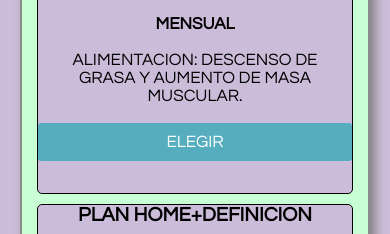
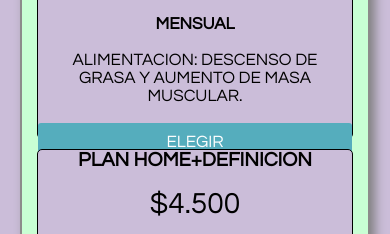
Before and after one commit to GianBrignani00/MindMuscleConection, a plain HTML site: page pages/planes.html in a window 390 px wide. Shown: the part 552-786 px from the top of the page. Drawn offline with Linux system fonts and the light colour scheme.

Commit message:
responsive

```diff
--- a/css/estilos.css
+++ b/css/estilos.css
@@ -124,7 +124,7 @@ main{
     font-size: 17px;
     width: 30%;
     margin: 10px;
-    height: 260px;
+    height: 219px;
     flex-grow: 1;
     text-transform: uppercase;
     background: #cbbdd9;
@@ -234,10 +234,40 @@ form button:hover{
     text-decoration: dotted;
     border: 1px double black;
     border-radius: 5px;
-    font-size: 13px;
+    font-size: 15px;
     width: 30%;
     margin: 5px;
-    height: 255px;
+    height: 209px;
+    flex-grow: 1;
+    text-transform: uppercase;
+    background: #cbbdd9;
+    }
+}
+
+@media(max-width:1062px){
+    .planes{
+    text-decoration: dotted;
+    border: 1px double black;
+    border-radius: 5px;
+    font-size: 11px;
+    width: 30%;
+    margin: 5px;
+    height: 209px;
+    flex-grow: 1;
+    text-transform: uppercase;
+    background: #cbbdd9;
+    }
+}
+
+@media(max-width:1060px){
+    .planes{
+    text-decoration: dotted;
+    border: 1px double black;
+    border-radius: 5px;
+    font-size: 11px;
+    width: 30%;
+    margin: 5px;
+    height: 187px;
     flex-grow: 1;
     text-transform: uppercase;
     background: #cbbdd9;
@@ -294,10 +324,10 @@ form button:hover{
         text-decoration: dotted;
         border: 1px double black;
         border-radius: 5px;
-        font-size: 10px;
-        width: 30%;
-        margin: 3px;
-        height: 236px;
+        font-size: 17px;
+        width: 45%;
+        margin: 5px;
+        height: 210px;
         text-transform: uppercase;
         background: #cbbdd9;
     }
@@ -307,25 +337,7 @@ form button:hover{
     }
 }
 
-@media(max-width:991px){
-    .planes{
-        text-decoration: dotted;
-        border: 1px double black;
-        border-radius: 5px;
-        font-size: 13px;
-        width: 45%;
-        margin: 5px;
-        height: 247px;
-        text-transform: uppercase;
-        background: #cbbdd9;
-    }
-
-    .planes h2{
-        font-size: 20px;
-    }
-}
-
-@media(max-width:768px){
+@media(max-width:805px){
     h1{
         text-transform: uppercase;
         margin: 10px;
@@ -376,16 +388,16 @@ form button:hover{
         text-decoration: dotted;
         border: 1px double black;
         border-radius: 5px;
-        font-size: 14px;
-        width: 33%;
-        margin: 9px;
-        height: 270px;
+        font-size: 18px;
+        width: 100%;
+        margin: 5px;
+        height: 210px;
         text-transform: uppercase;
         background: #cbbdd9;
     }
 
     .planes h2{
-        font-size: 15px;
+        font-size: 20px;
     }
 }
 
@@ -438,10 +450,10 @@ form button:hover{
         text-decoration: dotted;
         border: 1px double black;
         border-radius: 5px;
-        font-size: 10px;
-        width: 40%;
+        font-size: 13px;
+        width: 100%;
         margin: 5px;
-        height: 233px;
+        height: 180px;
         text-transform: uppercase;
         background: #cbbdd9;
     }
@@ -504,7 +516,7 @@ form button:hover{
         font-size: 17px;
         width: 100%;
         margin: 5px;
-        height: 267px;
+        height: 212px;
         text-transform: uppercase;
         background: #cbbdd9;
     }
```
